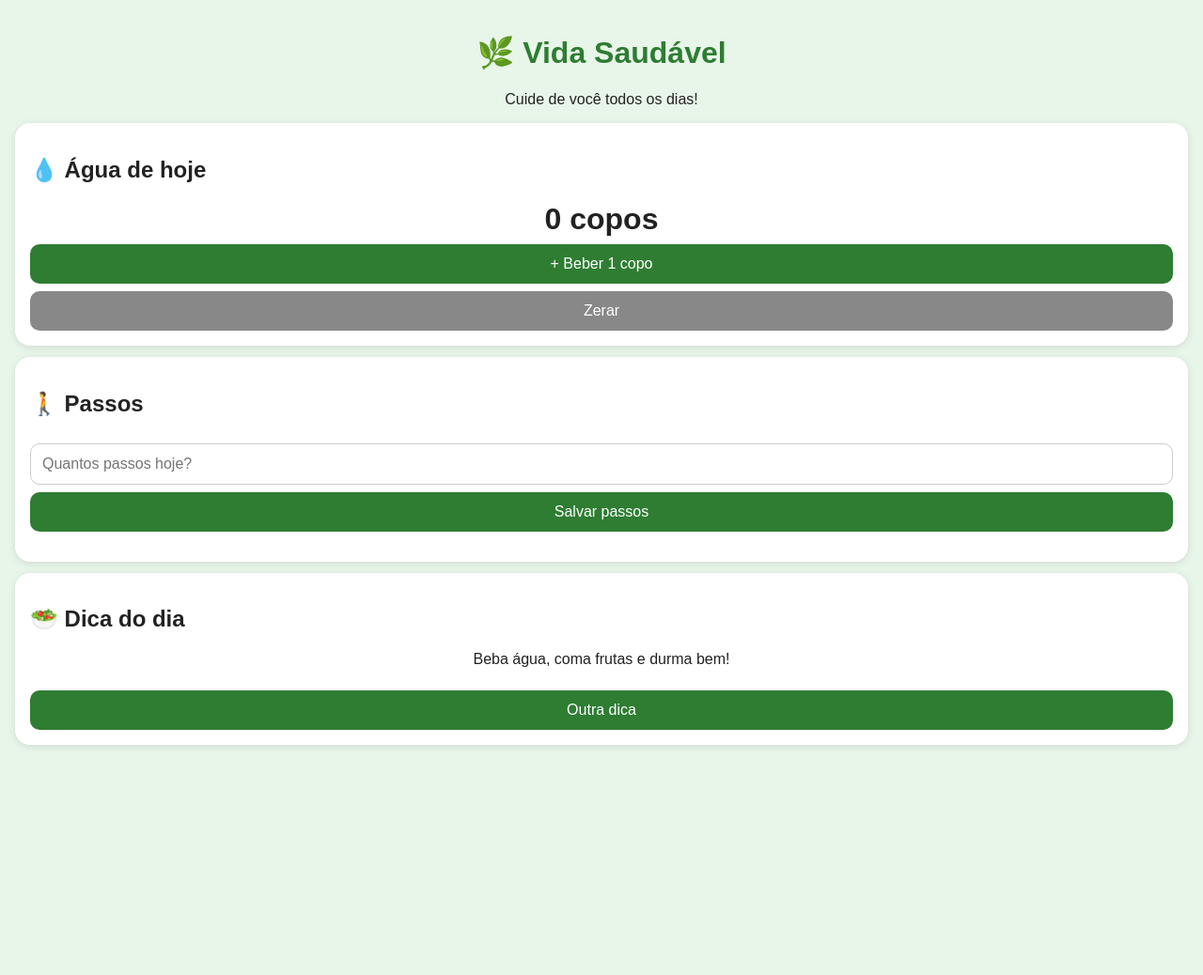
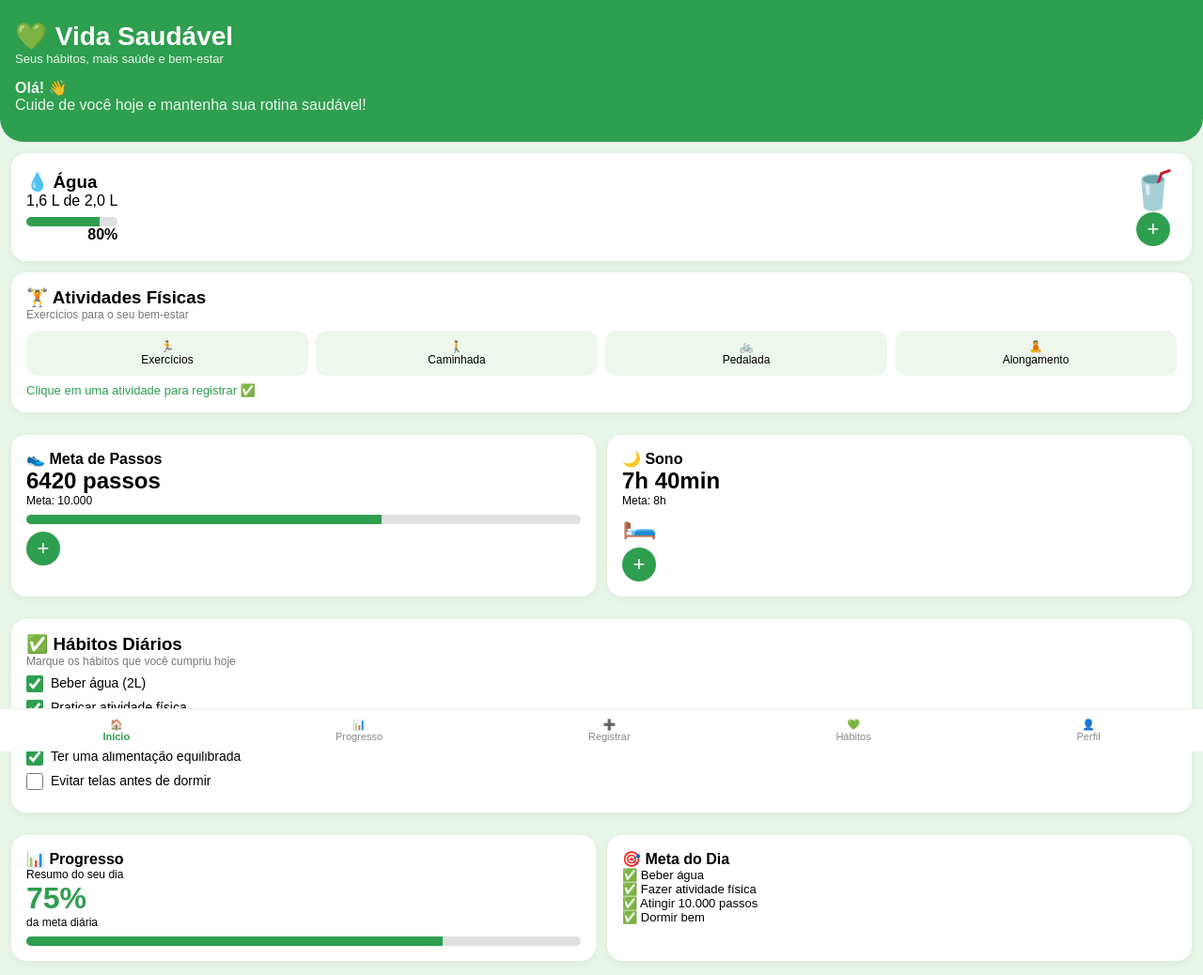
Before and after one commit to laufemsoares0-blip/vida-saudavel, a plain HTML site: page index.html in a window 1280 px wide. Shown: the whole page at 94% size. Before the commit the page ends 821 px from the top, so only its background shows below. Drawn offline with Linux system fonts and the light colour scheme.

Commit message:
Update index.html

```diff
--- a/index.html
+++ b/index.html
@@ -5,53 +5,79 @@
 <meta name="viewport" content="width=device-width, initial-scale=1.0">
 <title>Vida Saudável</title>
 <style>
-*{box-sizing:border-box;font-family:Arial,sans-serif}
-body{margin:0;background:#e8f5e9;padding:16px;color:#222}
-h1{text-align:center;color:#2e7d32}
-.card{background:#fff;border-radius:16px;padding:16px;margin:12px 0;box-shadow:0 2px 8px rgba(0,0,0,.1)}
-button{background:#2e7d32;color:#fff;border:0;padding:12px 16px;border-radius:10px;font-size:16px;width:100%;margin-top:8px}
-input{width:100%;padding:12px;border:1px solid #ccc;border-radius:10px;margin-top:8px;font-size:16px}
-.big{font-size:32px;text-align:center;font-weight:bold}
-p{text-align:center}
+*{margin:0;padding:0;box-sizing:border-box;font-family:Arial,sans-serif}
+body{background:#e8f5e9;padding-bottom:80px}
+.top{background:#2e9e4f;color:#fff;padding:22px 16px 30px;border-radius:0 0 25px 25px}
+.top h1{font-size:28px}
+.top p{font-size:13px;opacity:.9}
+.card{background:#fff;margin:12px;border-radius:16px;padding:16px;box-shadow:0 2px 8px rgba(0,0,0,.06)}
+.row{display:flex;gap:12px;margin:0 12px}
+.row .card{margin:12px 0;flex:1}
+.bar{height:10px;background:#e0e0e0;border-radius:10px;overflow:hidden;margin-top:8px}
+.fill{height:100%;background:#2e9e4f}
+.btn{background:#2e9e4f;color:#fff;border:none;width:36px;height:36px;border-radius:50%;font-size:22px;cursor:pointer}
+.chips{display:flex;gap:8px;margin-top:10px}
+.chip{background:#eef7ee;border-radius:12px;padding:10px;flex:1;text-align:center;font-size:12px}
+.habit{display:flex;gap:8px;margin:8px 0;font-size:14px}
+.habit input{width:18px;height:18px;accent-color:#2e9e4f}
+.bottom{position:fixed;bottom:0;left:0;right:0;background:#fff;display:flex;justify-content:space-around;padding:10px 0;border-top:1px solid #eee;font-size:11px;text-align:center}
+.bottom div{color:#888}
+.bottom .on{color:#2e9e4f;font-weight:bold}
 </style>
 </head>
 <body>
-<h1>🌿 Vida Saudável</h1>
-<p>Cuide de você todos os dias!</p>
-
-<div class="card">
-<h2>💧 Água de hoje</h2>
-<div class="big"><span id="agua">0</span> copos</div>
-<button onclick="addAgua()">+ Beber 1 copo</button>
-<button onclick="zerarAgua()" style="background:#888">Zerar</button>
+<div class="top">
+<h1>💚 Vida Saudável</h1>
+<p>Seus hábitos, mais saúde e bem-estar</p>
+<p style="margin-top:14px;font-size:16px"><b>Olá! 👋</b><br>Cuide de você hoje e mantenha sua rotina saudável!</p>
 </div>
 
 <div class="card">
-<h2>🚶 Passos</h2>
-<input type="number" id="passos" placeholder="Quantos passos hoje?">
-<button onclick="salvarPassos()">Salvar passos</button>
-<p id="msgPassos"></p>
+<div style="display:flex;justify-content:space-between;align-items:center">
+<div><h3>💧 Água</h3><p><span id="aguaTxt">1,6 L</span> de 2,0 L</p><div class="bar"><div class="fill" id="aguaBar" style="width:80%"></div></div><p id="aguaPct" style="text-align:right;font-weight:bold">80%</p></div>
+<div style="text-align:center"><div style="font-size:40px">🥤</div><button class="btn" onclick="addAgua()">+</button></div>
+</div>
 </div>
 
 <div class="card">
-<h2>🥗 Dica do dia</h2>
-<p id="dica">Beba água, coma frutas e durma bem!</p>
-<button onclick="novaDica()">Outra dica</button>
+<h3>🏋️ Atividades Físicas</h3><p style="font-size:12px;color:#777">Exercícios para o seu bem-estar</p>
+<div class="chips">
+<div class="chip" onclick="addAtiv(this)">🏃<br>Exercícios</div>
+<div class="chip" onclick="addAtiv(this)">🚶<br>Caminhada</div>
+<div class="chip" onclick="addAtiv(this)">🚲<br>Pedalada</div>
+<div class="chip" onclick="addAtiv(this)">🧘<br>Alongamento</div>
+</div>
+<p id="ativTxt" style="margin-top:8px;font-size:13px;color:#2e9e4f">Clique em uma atividade para registrar ✅</p>
 </div>
 
+<div class="row">
+<div class="card"><h4>👟 Meta de Passos</h4><h2><span id="passos">6420</span> passos</h2><p style="font-size:12px">Meta: 10.000</p><div class="bar"><div class="fill" id="passoBar" style="width:64%"></div></div><button class="btn" onclick="addPasso()" style="margin-top:8px">+</button></div>
+<div class="card"><h4>🌙 Sono</h4><h2><span id="sono">7h 40min</span></h2><p style="font-size:12px">Meta: 8h</p><div style="font-size:30px">🛏️</div><button class="btn" onclick="addSono()" style="margin-top:8px">+</button></div>
+</div>
+
+<div class="card">
+<h3>✅ Hábitos Diários</h3><p style="font-size:12px;color:#777">Marque os hábitos que você cumpriu hoje</p>
+<label class="habit"><input type="checkbox" checked onchange="calc()"> Beber água (2L)</label>
+<label class="habit"><input type="checkbox" checked onchange="calc()"> Praticar atividade física</label>
+<label class="habit"><input type="checkbox" onchange="calc()"> Dormir bem (8h)</label>
+<label class="habit"><input type="checkbox" checked onchange="calc()"> Ter uma alimentação equilibrada</label>
+<label class="habit"><input type="checkbox" onchange="calc()"> Evitar telas antes de dormir</label>
+</div>
+
+<div class="row">
+<div class="card"><h4>📊 Progresso</h4><p style="font-size:12px">Resumo do seu dia</p><h1 style="color:#2e9e4f"><span id="prog">75</span>%</h1><p style="font-size:12px">da meta diária</p><div class="bar"><div class="fill" id="progBar" style="width:75%"></div></div></div>
+<div class="card"><h4>🎯 Meta do Dia</h4><p style="font-size:13px">✅ Beber água<br>✅ Fazer atividade física<br>✅ Atingir 10.000 passos<br>✅ Dormir bem</p></div>
+</div>
+
+<div class="bottom"><div class="on">🏠<br>Início</div><div>📊<br>Progresso</div><div>➕<br>Registrar</div><div>💚<br>Hábitos</div><div>👤<br>Perfil</div></div>
+
 <script>
-let copos = 0;
-function addAgua(){copos++; document.getElementById('agua').innerText=copos;}
-function zerarAgua(){copos=0; document.getElementById('agua').innerText=copos;}
-function salvarPassos(){
-let p=document.getElementById('passos').value;
-document.getElementById('msgPassos').innerText = p ? "Parabéns! Você andou "+p+" passos hoje! 👏" : "Digite seus passos";
-}
-let dicas=["Beba 2L de água por dia","Coma 1 fruta no lanche","Caminhe 30 min por dia","Durma 8 horas","Evite refrigerante hoje","Alongue-se ao acordar"];
-function novaDica(){
-let d=dicas[Math.floor(Math.random()*dicas.length)];
-document.getElementById('dica').innerText=d;
-}
+let agua=1.6, passos=6420;
+function addAgua(){agua+=0.2; if(agua>2) agua=2; let p=Math.round(agua/2*100); document.getElementById('aguaTxt').innerText=agua.toFixed(1).replace('.',',')+' L'; document.getElementById('aguaBar').style.width=p+'%'; document.getElementById('aguaPct').innerText=p+'%'; calc();}
+function addPasso(){passos+=500; document.getElementById('passos').innerText=passos; document.getElementById('passoBar').style.width=Math.min(passos/10000*100,100)+'%'; calc();}
+function addSono(){document.getElementById('sono').innerText='8h 00min'; alert('Parabéns! Você bateu sua meta de sono! 😴💚'); calc();}
+function addAtiv(el){el.style.background='#c8e6c9'; document.getElementById('ativTxt').innerText='Atividade registrada! Parabéns! 🎉'; calc();}
+function calc(){let c=document.querySelectorAll('.habit input:checked').length; let p=Math.round(c/5*100); document.getElementById('prog').innerText=p; document.getElementById('progBar').style.width=p+'%';}
 </script>
 </body>
 </html>
```
